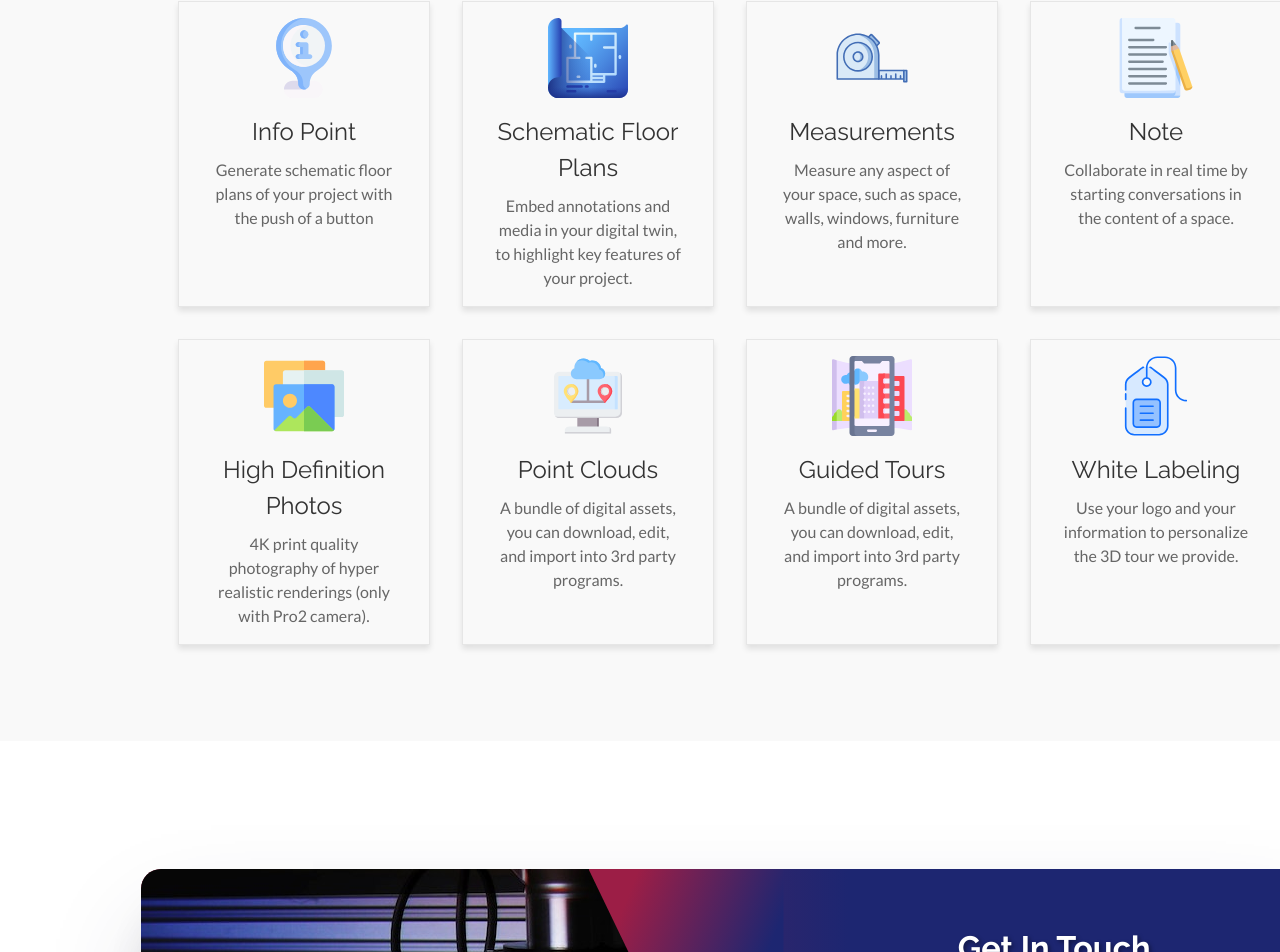
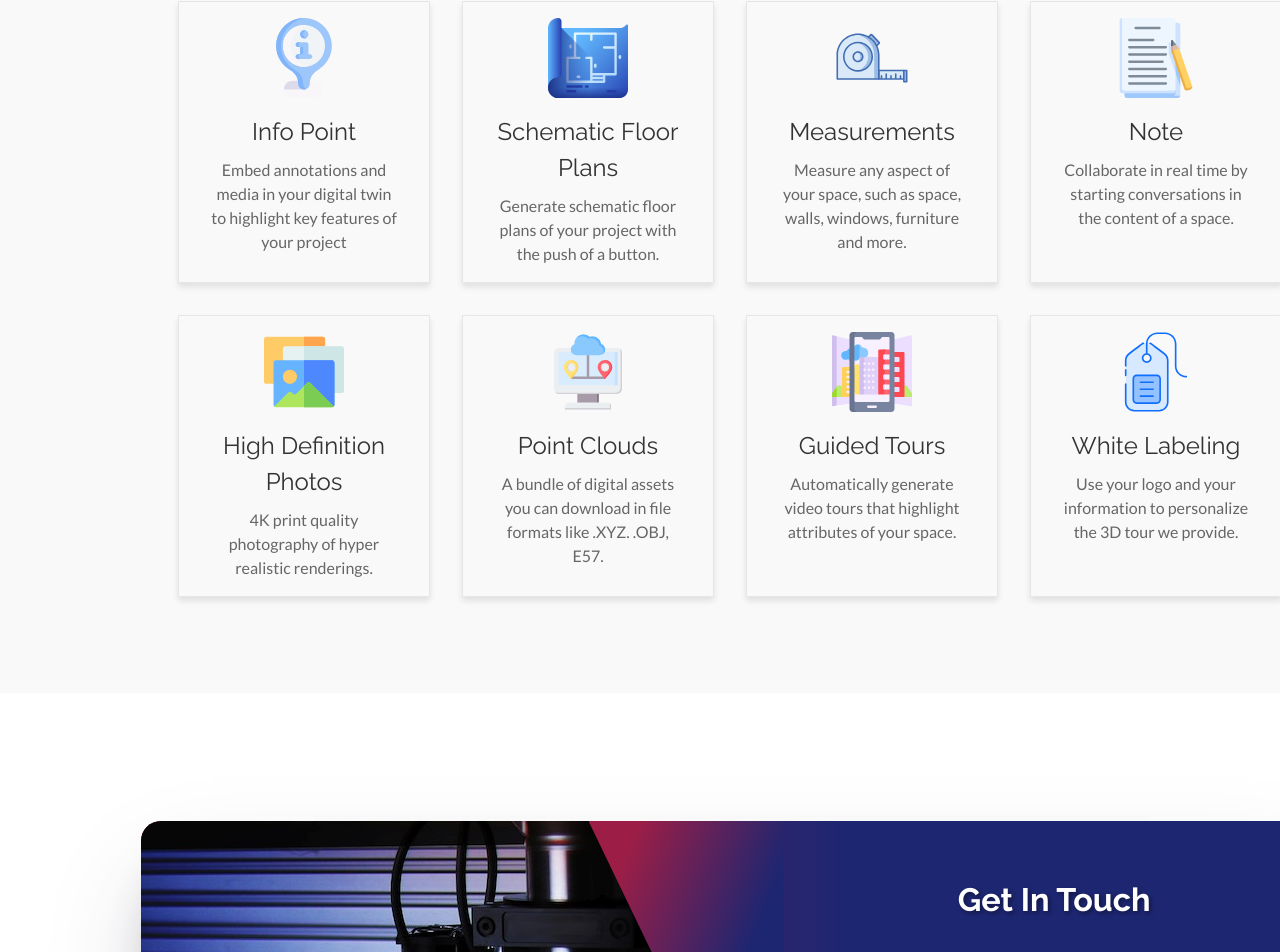
Before and after one commit to theringsofsaturn/3D-scanning-react-app, a React (Vite) app: page / in a window 1280 px wide. Shown: the part 6839-7791 px from the top of the page. Built offline with nearby package versions, Linux system fonts and the light colour scheme.

Commit message:
final changes for first deploy

```diff
--- a/src/Components/Carosal/Carousel.css
+++ b/src/Components/Carosal/Carousel.css
@@ -1,4 +1,3 @@
-/* Define default styles for your slider */
 .slider-container {
   width: 100%;
   margin: 3rem auto;
@@ -29,9 +28,8 @@
   font: normal 14px/22px "Open Sans", Helvetica, Arial, Verdana, sans-serif;
 }
 
-/* Default styles for the slides */
 .slide {
-  padding: 20px; /* Add spacing between slides as needed */
+  padding: 20px;
   display: flex !important;
   align-items: center;
   justify-content: center;
@@ -43,7 +41,6 @@
   filter: blur(2px);
 }
 
-/* Default styles for the slide images */
 .slide-image {
   display: block;
   max-width: 150px;
@@ -51,7 +48,6 @@
   transition: all 0.2s ease-in-out 0s;
 }
 
-/* Default styles for the slide headings */
 .slide-heading {
   text-align: center;
 }
@@ -59,26 +55,20 @@
   right: -15px !important;
 }
 
-/* Media query styles for 1600px */
 @media (min-width: 1600px) {
   .slide {
-    /* Adjust slide width for 5 slides at a time */
     width: 20%;
   }
 }
 
-/* Media query styles for 1400px */
 @media (min-width: 1400px) and (max-width: 1599px) {
   .slide {
-    /* Adjust slide width for 4 slides at a time */
     width: 25%;
   }
 }
 
-/* Media query styles for 1200px */
 @media (min-width: 1200px) and (max-width: 1399px) {
   .slide {
-    /* Adjust slide width for 3 slides at a time */
     width: 33.33%;
   }
 }
@@ -86,7 +76,6 @@
 /* Media query styles for 1024px */
 @media (min-width: 1024px) and (max-width: 1199px) {
   .slide {
-    /* Adjust slide width for 3 slides at a time */
     width: 33.33%;
   }
   .slider-container h1 {
@@ -94,10 +83,8 @@
   }
 }
 
-/* Media query styles for 767px */
 @media (min-width: 768px) and (max-width: 979px) {
   .slide {
-    /* Adjust slide width for 2 slides at a time */
     width: 50%;
   }
   .slider-container h1 {
@@ -105,10 +92,8 @@
   }
 }
 
-/* Media query styles for 500px */
 @media (min-width: 500px) and (max-width: 767px) {
   .slide {
-    /* Adjust slide width for 1 slide at a time */
     width: 100%;
   }
   .slider-container h1 {
@@ -116,10 +101,8 @@
   }
 }
 
-/* Media query styles for 375px */
 @media (min-width: 375px) and (max-width: 499px) {
   .slide {
-    /* Adjust slide width for 1 slide at a time */
     width: 100%;
   }
   .slider-container h1 {
--- a/src/Components/Features/FeaturesComp.css
+++ b/src/Components/Features/FeaturesComp.css
@@ -18,7 +18,7 @@
 .features-section {
   padding: 4rem 0;
   text-align: center;
-  background: #f9f9f9; /* Consider a slight pattern or gradient if it fits the theme */
+  background: #f9f9f9;
 }
 
 .features-headline {
@@ -26,7 +26,7 @@
   margin-bottom: 2rem;
   color: #333;
   font-weight: 600;
-  text-transform: uppercase; /* Adds a bit of style to the headline */
+  text-transform: uppercase;
 }
 
 .features-container {
@@ -40,8 +40,8 @@
 
 .feature {
   flex-basis: calc(25% - 2rem);
-  box-shadow: 0 4px 6px rgba(0, 0, 0, 0.1); /* subtle shadow */
-  border: 1px solid #e6e6e6; /* subtle border */
+  box-shadow: 0 4px 6px rgba(0, 0, 0, 0.1);
+  border: 1px solid #e6e6e6;
   transition: transform 0.3s ease-in-out, box-shadow 0.3s ease-in-out;
 }
 
@@ -51,7 +51,7 @@
 }
 
 .feature-logo {
-  width: 100px; /* Adjust if needed */
+  width: 100px;
   margin-bottom: 1rem;
 }
 
--- a/src/Components/Features/FeaturesComp.jsx
+++ b/src/Components/Features/FeaturesComp.jsx
@@ -1,4 +1,3 @@
-// FeaturesComp.jsx:
 import React from "react";
 import InfoPointLogo from "../../assets/features/InfoPoint.svg";
 import SchematicFloorLogo from "../../assets/features/SchematicFloorPlans.svg";
@@ -14,13 +13,13 @@ const featuresData = [
   {
     title: "Info Point",
     description:
-      "Generate schematic floor plans of your project with the push of a button",
+      "Embed annotations and media in your digital twin to highlight key features of your project",
     logo: InfoPointLogo,
   },
   {
     title: "Schematic Floor Plans",
     description:
-      "Embed annotations and media in your digital twin, to highlight key features of your project.",
+      "Generate schematic floor plans of your project with the push of a button.",
     logo: SchematicFloorLogo,
   },
   {
@@ -37,20 +36,19 @@ const featuresData = [
   },
   {
     title: "High Definition Photos",
-    description:
-      "4K print quality photography of hyper realistic renderings (only with Pro2 camera).",
+    description: "4K print quality photography of hyper realistic renderings.",
     logo: HighDefinitionLogo,
   },
   {
     title: "Point Clouds",
     description:
-      "A bundle of digital assets, you can download, edit, and import into 3rd party programs.",
+      "A bundle of digital assets you can download in file formats like .XYZ. .OBJ, E57.",
     logo: PointCloudLogo,
   },
   {
     title: "Guided Tours",
     description:
-      "A bundle of digital assets, you can download, edit, and import into 3rd party programs.",
+      "Automatically generate video tours that highlight attributes of your space.",
     logo: GuidedToursLogo,
   },
   {
--- a/src/Components/Footer/Footer.css
+++ b/src/Components/Footer/Footer.css
@@ -134,7 +134,7 @@
 }
 .center-div {
   display: flex;
-  justify-content: center; /* Horizontal centering */
+  justify-content: center;
   align-items: center;
   /* position: absolute; */
   /* top: 50%; */
--- a/src/Components/Gallery_two/Gallery.css
+++ b/src/Components/Gallery_two/Gallery.css
@@ -61,7 +61,6 @@ p {
   margin-top: var(--flow-space, 1em);
 }
 
-/* CARD COMPONENT */
 .card-container {
   display: flex;
   flex-wrap: wrap;
@@ -114,7 +113,7 @@ p {
 .card__title {
   position: relative;
   width: fit-content;
-  width: -moz-fit-content; /* Prefijo necesario para Firefox  */
+  width: -moz-fit-content;
 }
 
 .card__title::after {
@@ -130,7 +129,7 @@ p {
 .card__button {
   padding: 0.75em 1.6em;
   width: fit-content;
-  width: -moz-fit-content; /* Prefijo necesario para Firefox  */
+  width: -moz-fit-content;
   font-variant: small-caps;
   font-weight: bold;
   border-radius: 0.45em;
--- a/src/Components/Gallery_two/Gallery.jsx
+++ b/src/Components/Gallery_two/Gallery.jsx
@@ -2,7 +2,6 @@
 import React from "react";
 import { images } from "../../assets/ImpoerImages";
 
-// css file
 import "./Gallery.css";
 const Gallary = () => {
   const galleryData = [
--- a/src/Components/NavbarComp.jsx
+++ b/src/Components/NavbarComp.jsx
@@ -14,10 +14,10 @@ function NavbarComp() {
       console.log("Scrolling");
       if (window.scrollY > 50) {
         navbar.classList.add("scrolled");
-        console.log("Added scrolled"); // Debug
+        // console.log("Added scrolled"); // Debug
       } else {
         navbar.classList.remove("scrolled");
-        console.log("Removed scrolled"); // Debug
+        // console.log("Removed scrolled"); // Debug
       }
     };
 
--- a/src/Components/Pop-Up/PopUp.css
+++ b/src/Components/Pop-Up/PopUp.css
@@ -177,7 +177,6 @@
   display: none;
 }
 
-/* Responsive adjustments */
 @media (max-width: 768px) {
   #Modal_Box {
     width: 90%;
--- a/src/Components/Pop-Up/PopUp.jsx
+++ b/src/Components/Pop-Up/PopUp.jsx
@@ -90,10 +90,9 @@ const PopUp = ({ slideData, handleClose }) => {
   );
 };
 
-// Define PropTypes for validation
 PopUp.propTypes = {
-  slideData: PropTypes.object.isRequired, // Ensure slideData is an object and required
-  handleClose: PropTypes.func.isRequired, // Ensure handleClose is a function and required
+  slideData: PropTypes.object.isRequired,
+  handleClose: PropTypes.func.isRequired,
 };
 
 export default PopUp;
--- a/src/Components/SideBarComp.jsx
+++ b/src/Components/SideBarComp.jsx
@@ -1,7 +1,5 @@
 /* eslint-disable react/prop-types */
 import ClearIcon from "@mui/icons-material/Clear";
-
-// css file
 
 const data = [
   {
```
